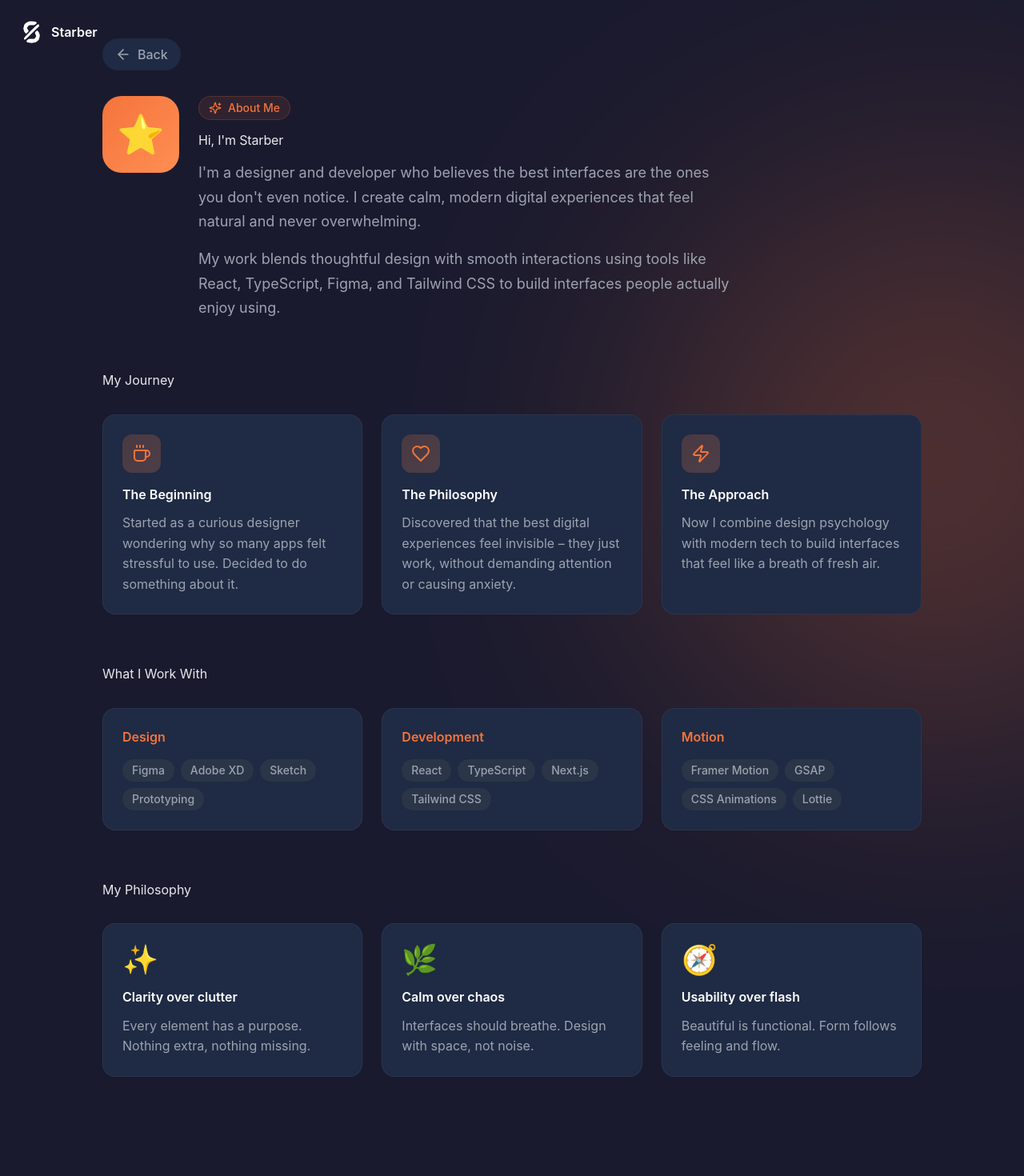
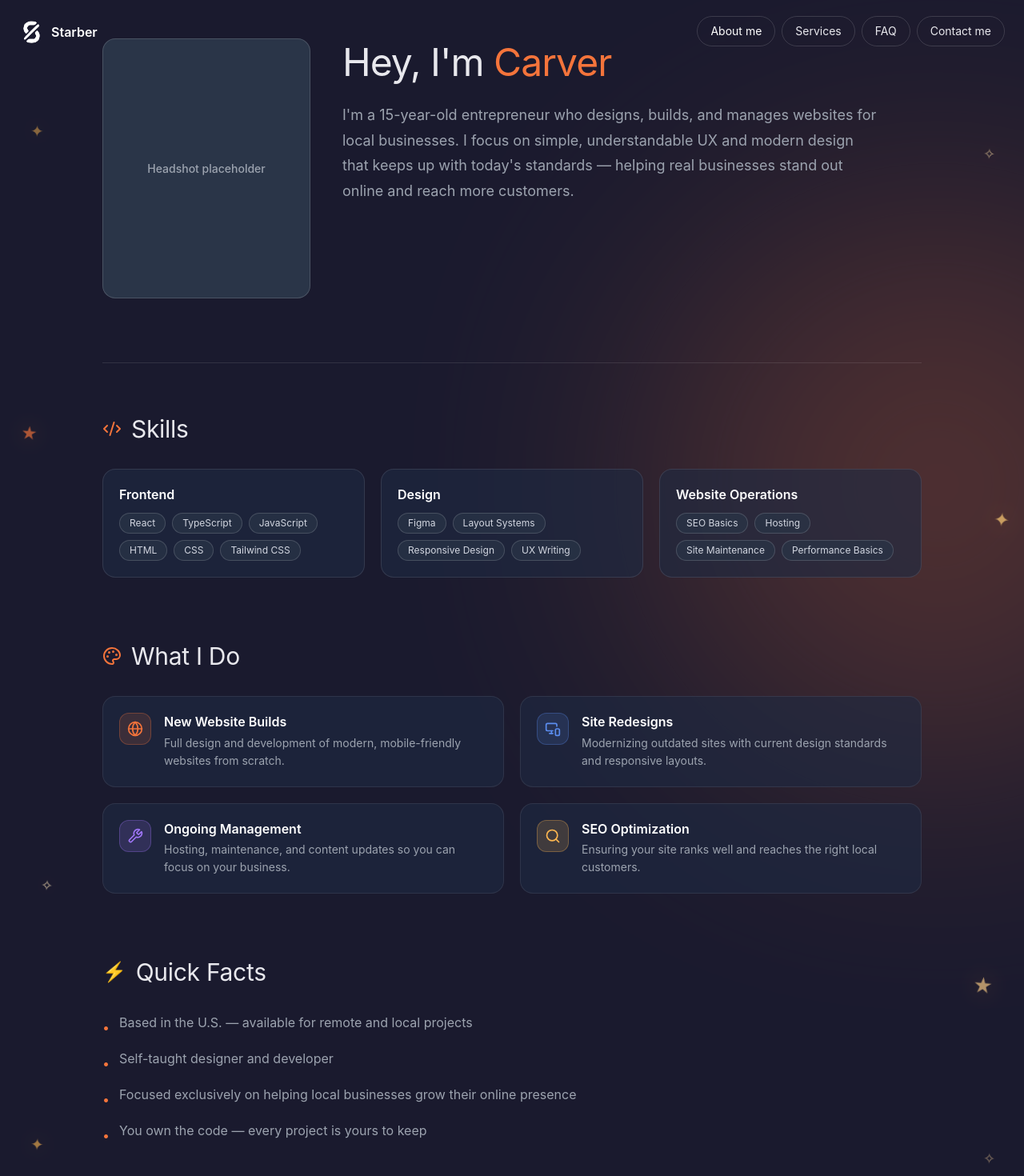
Before and after one commit to Starber/portfolio, a React (Vite) app: page /about in a window 1280 px wide. Shown: the top 1470 px of the page at 80% size. Before the commit the page ends 1394 px from the top, so only its background shows below. Built offline with nearby package versions, Linux system fonts and the light colour scheme.

Commit message:
Added contract in the footer

```diff
--- a/src/app/pages/AboutPage.tsx
+++ b/src/app/pages/AboutPage.tsx
@@ -1,54 +1,121 @@
 import { motion } from "motion/react";
-import { ArrowLeft, Sparkles, Coffee, Heart, Zap, Target } from "lucide-react";
+import { Code2, Palette, Globe, MonitorSmartphone, Search, Wrench } from "lucide-react";
+import { useEffect } from "react";
 import { useNavigate } from "react-router";
 
 export function AboutPage() {
   const navigate = useNavigate();
 
-  const values = [
+  useEffect(() => {
+    window.scrollTo({ top: 0, behavior: "auto" });
+  }, []);
+
+  const skills = [
     {
-      emoji: "✨",
-      title: "Clarity over clutter",
-      description: "Every element has a purpose. Nothing extra, nothing missing.",
+      category: "Frontend",
+      items: ["React", "TypeScript", "JavaScript", "HTML", "CSS", "Tailwind CSS"],
     },
     {
-      emoji: "🌿",
-      title: "Calm over chaos",
-      description: "Interfaces should breathe. Design with space, not noise.",
+      category: "Design",
+      items: ["Figma", "Layout Systems", "Responsive Design", "UX Writing"],
     },
     {
-      emoji: "🧭",
-      title: "Usability over flash",
-      description: "Beautiful is functional. Form follows feeling and flow.",
+      category: "Website Operations",
+      items: ["SEO Basics", "Hosting", "Site Maintenance", "Performance Basics"],
     },
   ];
 
-  const journey = [
+  const services = [
     {
-      icon: Coffee,
-      title: "The Beginning",
-      description: "Started as a curious designer wondering why so many apps felt stressful to use. Decided to do something about it.",
+      icon: Globe,
+      title: "New Website Builds",
+      description: "Full design and development of modern, mobile-friendly websites from scratch.",
+      accent: "#F4743B",
+      accentBg: "bg-[#F4743B]/14",
+      accentBorder: "border-[#F4743B]/30",
     },
     {
-      icon: Heart,
-      title: "The Philosophy",
-      description: "Discovered that the best digital experiences feel invisible – they just work, without demanding attention or causing anxiety.",
+      icon: MonitorSmartphone,
+      title: "Site Redesigns",
+      description: "Modernizing outdated sites with current design standards and responsive layouts.",
+      accent: "#5B8DEF",
+      accentBg: "bg-[#5B8DEF]/14",
+      accentBorder: "border-[#5B8DEF]/30",
     },
     {
-      icon: Zap,
-      title: "The Approach",
-      description: "Now I combine design psychology with modern tech to build interfaces that feel like a breath of fresh air.",
+      icon: Wrench,
+      title: "Ongoing Management",
+      description: "Hosting, maintenance, and content updates so you can focus on your business.",
+      accent: "#A076F9",
+      accentBg: "bg-[#A076F9]/16",
+      accentBorder: "border-[#A076F9]/30",
+    },
+    {
+      icon: Search,
+      title: "SEO Optimization",
+      description: "Ensuring your site ranks well and reaches the right local customers.",
+      accent: "#FDB750",
+      accentBg: "bg-[#FDB750]/16",
+      accentBorder: "border-[#FDB750]/30",
     },
   ];
 
-  const skills = [
-    { category: "Design", tools: ["Figma", "Adobe XD", "Sketch", "Prototyping"] },
-    { category: "Development", tools: ["React", "TypeScript", "Next.js", "Tailwind CSS"] },
-    { category: "Motion", tools: ["Framer Motion", "GSAP", "CSS Animations", "Lottie"] },
+  const edgeStars = [
+    { symbol: "✦", left: "3%", top: "10%", color: "#FDB750", size: "text-xl", delay: 0.2 },
+    { symbol: "✧", left: "96%", top: "12%", color: "#FFDFA6", size: "text-lg", delay: 0.8 },
+    { symbol: "★", left: "2%", top: "35%", color: "#F4743B", size: "text-xl", delay: 1.3 },
+    { symbol: "✦", left: "97%", top: "42%", color: "#FDCB74", size: "text-2xl", delay: 1.9 },
+    { symbol: "✧", left: "4%", top: "72%", color: "#FFE5B8", size: "text-lg", delay: 2.4 },
+    { symbol: "★", left: "95%", top: "80%", color: "#FFCF86", size: "text-2xl", delay: 3.1 },
+    { symbol: "✦", left: "3%", top: "93%", color: "#FDB750", size: "text-xl", delay: 3.6 },
+    { symbol: "✧", left: "96%", top: "94%", color: "#FFD79B", size: "text-lg", delay: 4.1 },
   ];
+
+  const goToHomeSection = (id: string) => {
+    navigate(
+      {
+        pathname: "/",
+        hash: `#${id}`,
+      },
+      {
+        state: { scrollTo: id },
+      },
+    );
+  };
 
   return (
     <div className="min-h-screen flex flex-col px-6 py-12 overflow-hidden relative">
+      <div className="fixed top-5 right-6 z-40 flex flex-wrap justify-end gap-2">
+        <button
+          type="button"
+          onClick={() => window.scrollTo({ top: 0, behavior: "smooth" })}
+          className="rounded-full border border-white/15 bg-card/75 px-4 py-2 text-sm text-white backdrop-blur-[2px] transition-colors"
+        >
+          About me
+        </button>
+        <button
+          type="button"
+          onClick={() => goToHomeSection("services")}
+          className="rounded-full border border-white/15 bg-card/75 px-4 py-2 text-sm text-subtle backdrop-blur-[2px] transition-colors hover:text-white"
+        >
+          Services
+        </button>
+        <button
+          type="button"
+          onClick={() => goToHomeSection("faq-section")}
+          className="rounded-full border border-white/15 bg-card/75 px-4 py-2 text-sm text-subtle backdrop-blur-[2px] transition-colors hover:text-white"
+        >
+          FAQ
+        </button>
+        <button
+          type="button"
+          onClick={() => goToHomeSection("contact-form")}
+          className="rounded-full border border-white/15 bg-card/75 px-4 py-2 text-sm text-subtle backdrop-blur-[2px] transition-colors hover:text-white"
+        >
+          Contact me
+        </button>
+      </div>
+
       {/* Background gradient */}
       <div className="absolute inset-0 overflow-hidden pointer-events-none">
         <motion.div
@@ -64,115 +131,85 @@ export function AboutPage() {
             ease: "easeInOut",
           }}
         />
-      </div>
 
-      {/* Back button */}
-      <div className="max-w-5xl mx-auto w-full mb-8">
-        <motion.button
-          initial={{ opacity: 0, x: -20 }}
-          animate={{ opacity: 1, x: 0 }}
-          transition={{ duration: 0.5 }}
-          onClick={() => navigate("/")}
-          className="inline-flex items-center gap-2 px-4 py-2 rounded-full bg-[#1F2A44] hover:bg-[#263854] transition-colors duration-300 text-[#9CA3AF] hover:text-white"
-        >
-          <ArrowLeft className="w-5 h-5" />
-          <span style={{ fontWeight: 500 }}>Back</span>
-        </motion.button>
+        {edgeStars.map((star, index) => (
+          <motion.div
+            key={index}
+            className="absolute"
+            style={{ left: star.left, top: star.top, color: star.color }}
+            animate={{
+              y: [0, -8, 0],
+              opacity: [0.35, 0.72, 0.35],
+              rotate: [0, 6, 0],
+            }}
+            transition={{ duration: 7, repeat: Infinity, ease: "easeInOut", delay: star.delay }}
+          >
+            <span className={`${star.size} drop-shadow-[0_0_14px_rgba(249,162,74,0.45)]`}>{star.symbol}</span>
+          </motion.div>
+        ))}
       </div>
 
       {/* Content */}
-      <div className="max-w-5xl mx-auto w-full flex-1 flex flex-col justify-center z-10">
+      <div className="max-w-5xl mx-auto w-full flex-1 z-10">
         <motion.div
           initial={{ opacity: 0, y: 30 }}
           animate={{ opacity: 1, y: 0 }}
           transition={{ duration: 0.7, delay: 0.2 }}
         >
-          {/* Header */}
-          <div className="flex items-start gap-6 mb-16">
-            <motion.div
-              className="w-24 h-24 rounded-3xl bg-gradient-to-br from-[#F4743B] to-[#FF8E53] flex items-center justify-center text-5xl flex-shrink-0"
-              whileHover={{ rotate: 360 }}
-              transition={{ duration: 0.6 }}
-            >
-              ⭐
-            </motion.div>
-            <div>
-              <div className="inline-flex items-center gap-2 px-3 py-1 rounded-full bg-[#F4743B]/10 border border-[#F4743B]/20 mb-4">
-                <Sparkles className="w-4 h-4 text-[#F4743B]" />
-                <span className="text-sm text-[#F4743B]" style={{ fontWeight: 500 }}>
-                  About Me
+          {/* Header — headshot + intro, no surrounding card */}
+          <div className="mb-20 grid gap-10 md:grid-cols-[260px_minmax(0,1fr)] md:items-start">
+            {/* Headshot */}
+            <div className="mx-auto w-full max-w-[260px]">
+              <div className="aspect-[4/5] rounded-2xl border border-white/15 bg-[#2A3548] flex items-center justify-center text-center px-5">
+                <span className="text-sm text-[#9CA3AF]" style={{ fontWeight: 500 }}>
+                  Headshot placeholder
                 </span>
               </div>
-              <h2 className="mb-4">Hi, I'm Starber</h2>
+            </div>
+
+            {/* Intro text */}
+            <div>
+              <h1 className="text-4xl md:text-5xl mb-5 leading-tight">
+                Hey, I'm{" "}
+                <span className="text-[#F4743B]">Carver</span>
+              </h1>
               <p
-                className="text-lg max-w-2xl mb-4"
-                style={{ color: "#9CA3AF", fontWeight: 400, lineHeight: 1.7 }}
+                className="text-lg max-w-2xl leading-[1.75]"
+                style={{ color: "#9CA3AF", fontWeight: 400 }}
               >
-                I'm a designer and developer who believes the best interfaces are the ones you don't even notice.
-                I create calm, modern digital experiences that feel natural and never overwhelming.
-              </p>
-              <p
-                className="text-lg max-w-2xl"
-                style={{ color: "#9CA3AF", fontWeight: 400, lineHeight: 1.7 }}
-              >
-                My work blends thoughtful design with smooth interactions using tools like React, TypeScript, Figma, and Tailwind CSS
-                to build interfaces people actually enjoy using.
+                I'm a 15-year-old entrepreneur who designs, builds, and manages websites for local
+                businesses. I focus on simple, understandable UX and modern design that keeps up with
+                today's standards — helping real businesses stand out online and reach more customers.
               </p>
             </div>
           </div>
 
-          {/* Journey */}
-          <div className="mb-16">
-            <h3 className="mb-8 text-[#E8E8ED]">My Journey</h3>
-            <div className="grid md:grid-cols-3 gap-6">
-              {journey.map((item, index) => {
-                const Icon = item.icon;
-                return (
-                  <motion.div
-                    key={index}
-                    initial={{ opacity: 0, y: 30 }}
-                    animate={{ opacity: 1, y: 0 }}
-                    transition={{ duration: 0.6, delay: 0.4 + index * 0.1 }}
-                    className="bg-[#1F2A44] rounded-2xl p-6 border border-white/5 hover:border-[#F4743B]/30 transition-all duration-300"
-                  >
-                    <div className="w-12 h-12 rounded-xl bg-gradient-to-br from-[#F4743B]/20 to-[#FF8E53]/20 flex items-center justify-center mb-4">
-                      <Icon className="w-6 h-6 text-[#F4743B]" />
-                    </div>
-                    <h4 className="mb-3 text-white" style={{ fontWeight: 600 }}>
-                      {item.title}
-                    </h4>
-                    <p style={{ color: "#9CA3AF", fontWeight: 400, lineHeight: 1.6 }}>
-                      {item.description}
-                    </p>
-                  </motion.div>
-                );
-              })}
-            </div>
-          </div>
+          {/* Divider */}
+          <div className="border-t border-white/10 mb-16" />
 
           {/* Skills */}
-          <div className="mb-16">
-            <h3 className="mb-8 text-[#E8E8ED]">What I Work With</h3>
-            <div className="grid md:grid-cols-3 gap-6">
-              {skills.map((skillSet, index) => (
+          <div className="mb-20">
+            <h2 className="text-2xl md:text-3xl mb-8 flex items-center gap-3">
+              <Code2 className="w-6 h-6 text-[#F4743B]" />
+              Skills
+            </h2>
+            <div className="grid gap-5 sm:grid-cols-2 lg:grid-cols-3">
+              {skills.map((skillGroup, index) => (
                 <motion.div
-                  key={index}
-                  initial={{ opacity: 0, y: 30 }}
+                  key={skillGroup.category}
+                  initial={{ opacity: 0, y: 20 }}
                   animate={{ opacity: 1, y: 0 }}
-                  transition={{ duration: 0.6, delay: 0.6 + index * 0.1 }}
-                  className="bg-[#1F2A44] rounded-2xl p-6 border border-white/5"
+                  transition={{ duration: 0.4, delay: 0.3 + index * 0.08 }}
+                  className="rounded-2xl border border-white/10 bg-[#1F2A44]/60 p-5"
                 >
-                  <h4 className="mb-4 text-[#F4743B]" style={{ fontWeight: 600 }}>
-                    {skillSet.category}
-                  </h4>
+                  <h4 className="mb-3 text-white font-semibold">{skillGroup.category}</h4>
                   <div className="flex flex-wrap gap-2">
-                    {skillSet.tools.map((tool, toolIndex) => (
+                    {skillGroup.items.map((item) => (
                       <span
-                        key={toolIndex}
-                        className="px-3 py-1 rounded-full bg-[#2A3548] text-sm"
-                        style={{ color: "#9CA3AF", fontWeight: 500 }}
+                        key={item}
+                        className="rounded-full border border-white/15 bg-[#2A3548]/70 px-3 py-1 text-xs text-[#D2D6E0]"
                       >
-                        {tool}
+                        {item}
                       </span>
                     ))}
                   </div>
@@ -181,28 +218,62 @@ export function AboutPage() {
             </div>
           </div>
 
-          {/* Values */}
-          <div>
-            <h3 className="mb-8 text-[#E8E8ED]">My Philosophy</h3>
-            <div className="grid md:grid-cols-3 gap-6">
-              {values.map((value, index) => (
-                <motion.div
-                  key={index}
-                  initial={{ opacity: 0, y: 30 }}
-                  animate={{ opacity: 1, y: 0 }}
-                  transition={{ duration: 0.6, delay: 0.8 + index * 0.1 }}
-                  className="bg-[#1F2A44] rounded-2xl p-6 border border-white/5 hover:border-[#F4743B]/30 transition-all duration-300"
-                >
-                  <div className="text-4xl mb-4">{value.emoji}</div>
-                  <h4 className="mb-3 text-white" style={{ fontWeight: 600 }}>
-                    {value.title}
-                  </h4>
-                  <p style={{ color: "#9CA3AF", fontWeight: 400, lineHeight: 1.6 }}>
-                    {value.description}
-                  </p>
-                </motion.div>
-              ))}
+          {/* What I Do */}
+          <div className="mb-20">
+            <h2 className="text-2xl md:text-3xl mb-8 flex items-center gap-3">
+              <Palette className="w-6 h-6 text-[#F4743B]" />
+              What I Do
+            </h2>
+            <div className="grid sm:grid-cols-2 gap-5">
+              {services.map((item, index) => {
+                const Icon = item.icon;
+                return (
+                  <motion.div
+                    key={item.title}
+                    initial={{ opacity: 0, y: 20 }}
+                    animate={{ opacity: 1, y: 0 }}
+                    transition={{ duration: 0.5, delay: 0.4 + index * 0.08 }}
+                    className="rounded-2xl border border-white/8 bg-[#1F2A44]/60 p-5 flex gap-4"
+                  >
+                    <div className={`w-10 h-10 shrink-0 rounded-xl border ${item.accentBorder} ${item.accentBg} flex items-center justify-center`}>
+                      <Icon className="w-5 h-5" style={{ color: item.accent }} />
+                    </div>
+                    <div>
+                      <h4 className="text-white font-semibold mb-1">{item.title}</h4>
+                      <p className="text-sm leading-[1.6]" style={{ color: "#9CA3AF" }}>
+                        {item.description}
+                      </p>
+                    </div>
+                  </motion.div>
+                );
+              })}
             </div>
+          </div>
+
+          {/* Quick Facts */}
+          <div className="mb-12">
+            <h2 className="text-2xl md:text-3xl mb-8 flex items-center gap-3">
+              <span className="text-[#F4743B] text-2xl">⚡</span>
+              Quick Facts
+            </h2>
+            <ul className="space-y-3 text-[#9CA3AF] text-base leading-[1.7]">
+              <li className="flex items-start gap-3">
+                <span className="text-[#F4743B] mt-1.5">•</span>
+                <span>Based in the U.S. — available for remote and local projects</span>
+              </li>
+              <li className="flex items-start gap-3">
+                <span className="text-[#F4743B] mt-1.5">•</span>
+                <span>Self-taught designer and developer</span>
+              </li>
+              <li className="flex items-start gap-3">
+                <span className="text-[#F4743B] mt-1.5">•</span>
+                <span>Focused exclusively on helping local businesses grow their online presence</span>
+              </li>
+              <li className="flex items-start gap-3">
+                <span className="text-[#F4743B] mt-1.5">•</span>
+                <span>You own the code — every project is yours to keep</span>
+              </li>
+            </ul>
           </div>
         </motion.div>
       </div>
--- a/src/app/pages/Home.tsx
+++ b/src/app/pages/Home.tsx
@@ -1,6 +1,7 @@
 import { motion, useMotionValue, useSpring, useTransform } from "motion/react";
 import { useEffect, useState } from "react";
 import { ArrowDown, ArrowRight, Crown, LayoutTemplate, Plus, RefreshCw, Wrench } from "lucide-react";
+import { useLocation, useNavigate } from "react-router";
 import { sendContactEmail } from "../services/email";
 import { CometDivider } from "../components/CometDivider";
 
@@ -112,6 +113,8 @@ const MESSAGE_MAX_LENGTH = 2000;
 const MESSAGE_COUNTER_WARNING_AT = 300;
 
 export function Home() {
+  const navigate = useNavigate();
+  const location = useLocation();
   const mouseX = useMotionValue(0);
   const mouseY = useMotionValue(0);
   const [isSending, setIsSending] = useState(false);
@@ -147,6 +150,20 @@ export function Home() {
       const targetTop = section.getBoundingClientRect().top + window.scrollY - 24;
       window.scrollTo({ top: targetTop, behavior: "smooth" });
     }
+  };
+
+  const scrollToServicesSection = () => {
+    const section = document.getElementById("services");
+    if (!section) {
+      return;
+    }
+
+    const sectionTop = section.getBoundingClientRect().top + window.scrollY;
+    const sectionCenter = sectionTop + section.offsetHeight / 2;
+    const viewportCenter = window.innerHeight / 2;
+    const targetTop = Math.max(sectionCenter - viewportCenter, 0);
+
+    window.scrollTo({ top: targetTop, behavior: "smooth" });
   };
 
   const openFaqAndScroll = (faqId: string) => {
@@ -213,8 +230,60 @@ export function Home() {
     return () => window.removeEventListener("keydown", handleEscapeDismiss);
   }, [submitStatus]);
 
+  useEffect(() => {
+    const routeState = location.state as { scrollTo?: string } | null;
+    const hashTarget = location.hash ? location.hash.replace("#", "") : "";
+    const targetId = routeState?.scrollTo ?? hashTarget;
+
+    if (!targetId) {
+      return;
+    }
+
+    const timeout = window.setTimeout(() => {
+      if (targetId === "services") {
+        scrollToServicesSection();
+        return;
+      }
+
+      scrollToSection(targetId);
+    }, 80);
+
+    return () => window.clearTimeout(timeout);
+  }, [location.key, location.hash, location.state]);
+
   return (
     <div className="relative min-h-screen overflow-x-hidden px-6 pt-20 pb-0">
+      <div className="fixed top-5 right-6 z-40 flex flex-wrap justify-end gap-2">
+        <button
+          type="button"
+          onClick={() => navigate("/about")}
+          className="rounded-full border border-white/15 bg-card/75 px-4 py-2 text-sm text-subtle backdrop-blur-[2px] transition-colors hover:text-white"
+        >
+          About me
+        </button>
+        <button
+          type="button"
+          onClick={scrollToServicesSection}
+          className="rounded-full border border-white/15 bg-card/75 px-4 py-2 text-sm text-subtle backdrop-blur-[2px] transition-colors hover:text-white"
+        >
+          Services
+        </button>
+        <button
+          type="button"
+          onClick={() => scrollToSection("faq-section")}
+          className="rounded-full border border-white/15 bg-card/75 px-4 py-2 text-sm text-subtle backdrop-blur-[2px] transition-colors hover:text-white"
+        >
+          FAQ
+        </button>
+        <button
+          type="button"
+          onClick={() => scrollToSection("contact-form")}
+          className="rounded-full border border-white/15 bg-card/75 px-4 py-2 text-sm text-subtle backdrop-blur-[2px] transition-colors hover:text-white"
+        >
+          Contact me
+        </button>
+      </div>
+
       {submitStatus && (
         <div className="fixed inset-0 z-[95] flex items-center justify-center p-4">
           <div
@@ -349,6 +418,7 @@ export function Home() {
       <div className="relative z-10 max-w-7xl mx-auto w-full">
         {/* Hero */}
         <motion.div
+          id="about-me"
           initial={{ opacity: 0, y: 24 }}
           animate={{ opacity: 1, y: 0 }}
           transition={{ duration: 0.8, ease: "easeOut" }}
@@ -456,6 +526,7 @@ export function Home() {
 
         {/* Services and Pricing — horizontal */}
         <motion.section
+          id="services"
           initial={{ opacity: 0, y: 24 }}
           whileInView={{ opacity: 1, y: 0 }}
           viewport={{ once: true, margin: "-120px" }}
@@ -822,22 +893,23 @@ export function Home() {
         <footer className="border-t border-white/10 mt-8 py-10">
           <div className="flex flex-col md:flex-row items-center justify-between gap-4">
             <p className="text-sm text-body">
-              © {new Date().getFullYear()} Starber. All rights reserved.
+              © {new Date().getFullYear()} Starber Tech. All rights reserved.
             </p>
             <div className="flex items-center gap-6">
+              <a
+                href="/starber.net-contract.pdf"
+                target="_blank"
+                rel="noreferrer"
+                className="text-sm text-body transition-colors hover:text-white"
+              >
+                Contract
+              </a>
               <button
                 type="button"
                 onClick={() => window.scrollTo({ top: 0, behavior: "smooth" })}
                 className="text-sm text-body transition-colors hover:text-white"
               >
                 Back to top
-              </button>
-              <button
-                type="button"
-                onClick={() => scrollToSection("contact-form")}
-                className="text-sm text-body transition-colors hover:text-white"
-              >
-                Contact
               </button>
             </div>
           </div>
```
Also changed, not shown: 1 other file (tests, documents, lock files or other folders).
